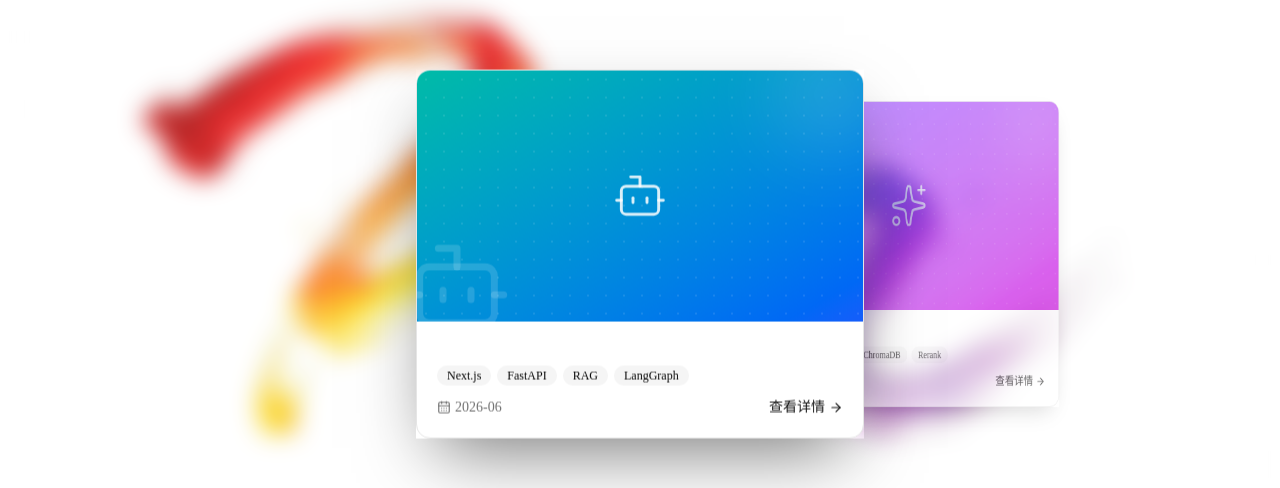
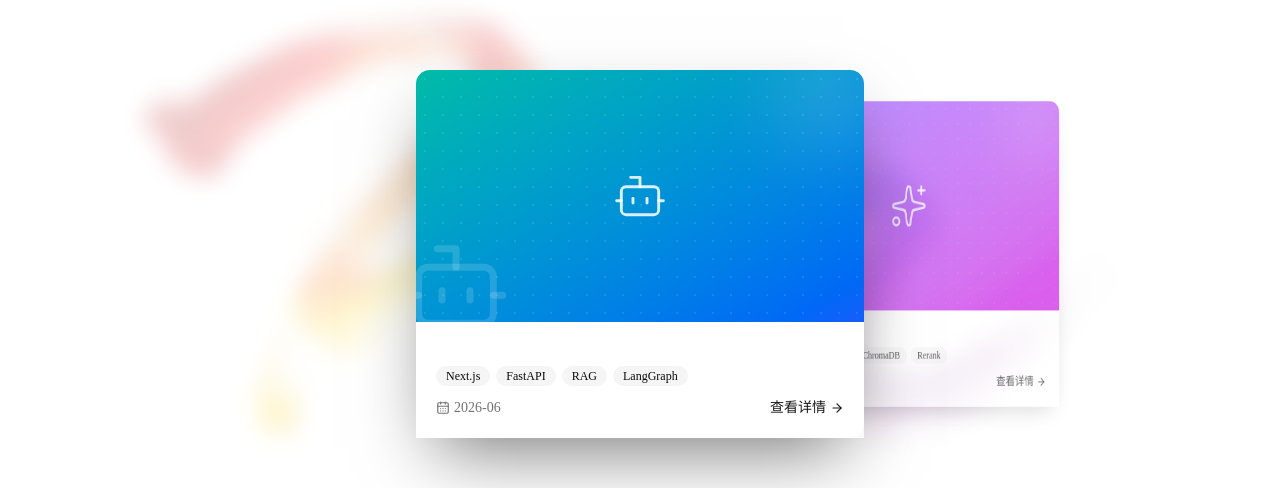
Before and after one commit to lzhdev1/lzh_show, a Next.js app in the folder blog_front/: page /about in a window 1280 px wide. Shown: the part 955-1443 px from the top of the page. Built offline with nearby package versions, Linux system fonts and the light colour scheme.

Commit message:
style(home): 玻璃层透明度80%+去除作品卡白边

```diff
--- a/blog_front/src/app/[locale]/page.tsx
+++ b/blog_front/src/app/[locale]/page.tsx
@@ -127,8 +127,8 @@ export default async function HomePage({
             backgroundPosition: "center",
           }}
         />
-        {/* 模糊玻璃层：雾化背景涂鸦，亮色半透明白、暗色压暗，保证文字与卡片可读 */}
-        <div aria-hidden className="absolute inset-0 backdrop-blur-md bg-white/15 dark:bg-black/55" />
+        {/* 模糊玻璃层：雾化背景涂鸦，透明度 80%（亮色白、暗色黑），保证文字与卡片可读 */}
+        <div aria-hidden className="absolute inset-0 backdrop-blur-md bg-white/80 dark:bg-black/80" />
         <div className="relative">
         <ScrollReveal>
           <div className="mb-8 flex items-end justify-between">
--- a/blog_front/src/components/project-card.tsx
+++ b/blog_front/src/components/project-card.tsx
@@ -11,7 +11,7 @@ export function ProjectCard({ project }: { project: Project }) {
   return (
     <Link
       href={`/projects/${project.slug}`}
-      className="group flex flex-col overflow-hidden rounded-xl border bg-card transition-all duration-300 hover:-translate-y-1 hover:border-border/60 hover:shadow-lg"
+      className="group flex flex-col overflow-hidden rounded-xl border-transparent bg-card transition-all duration-300 hover:-translate-y-1 hover:border-transparent hover:shadow-lg"
     >
       <div className="aspect-video w-full overflow-hidden">
         <ProjectCover
```
